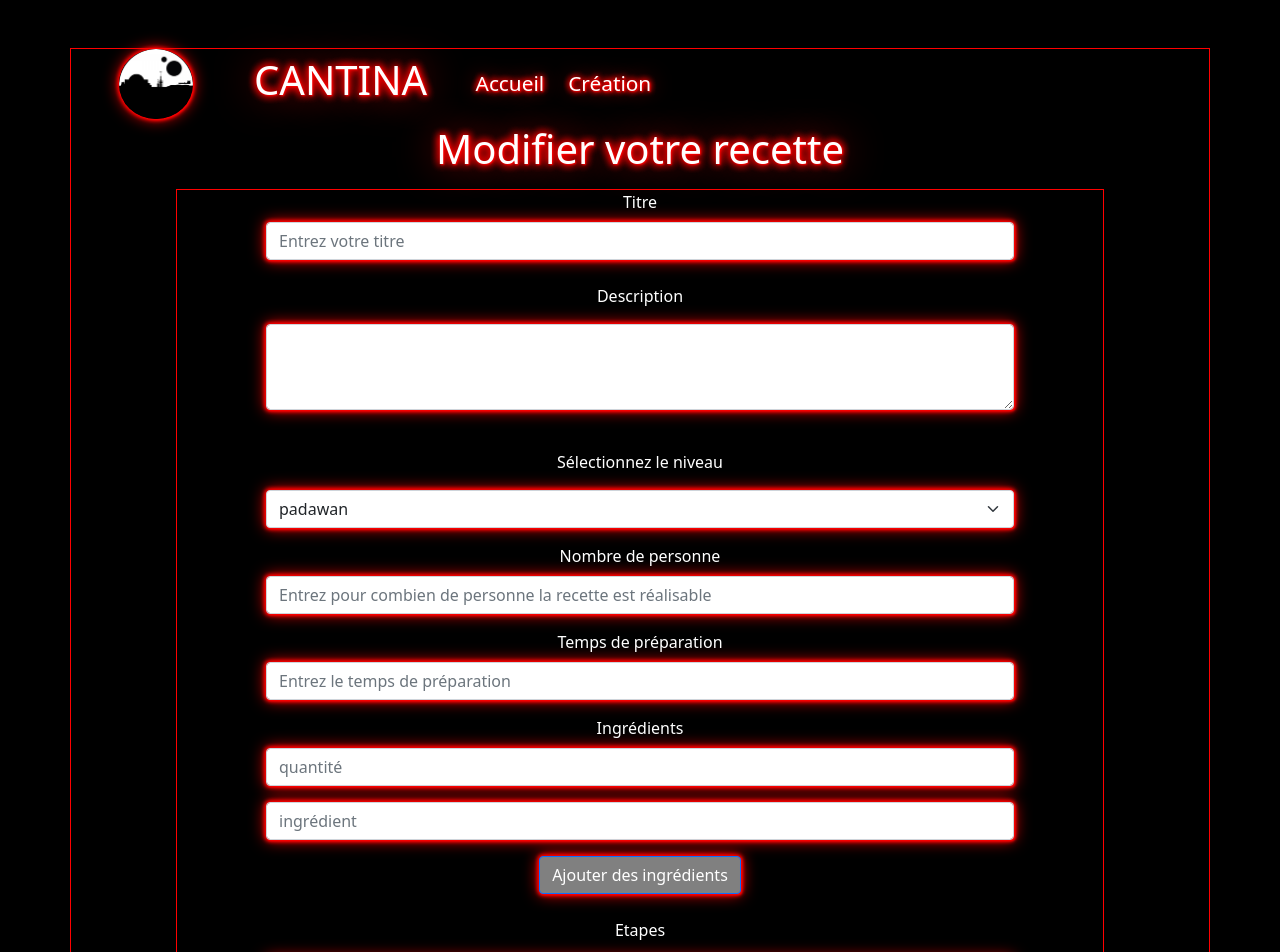
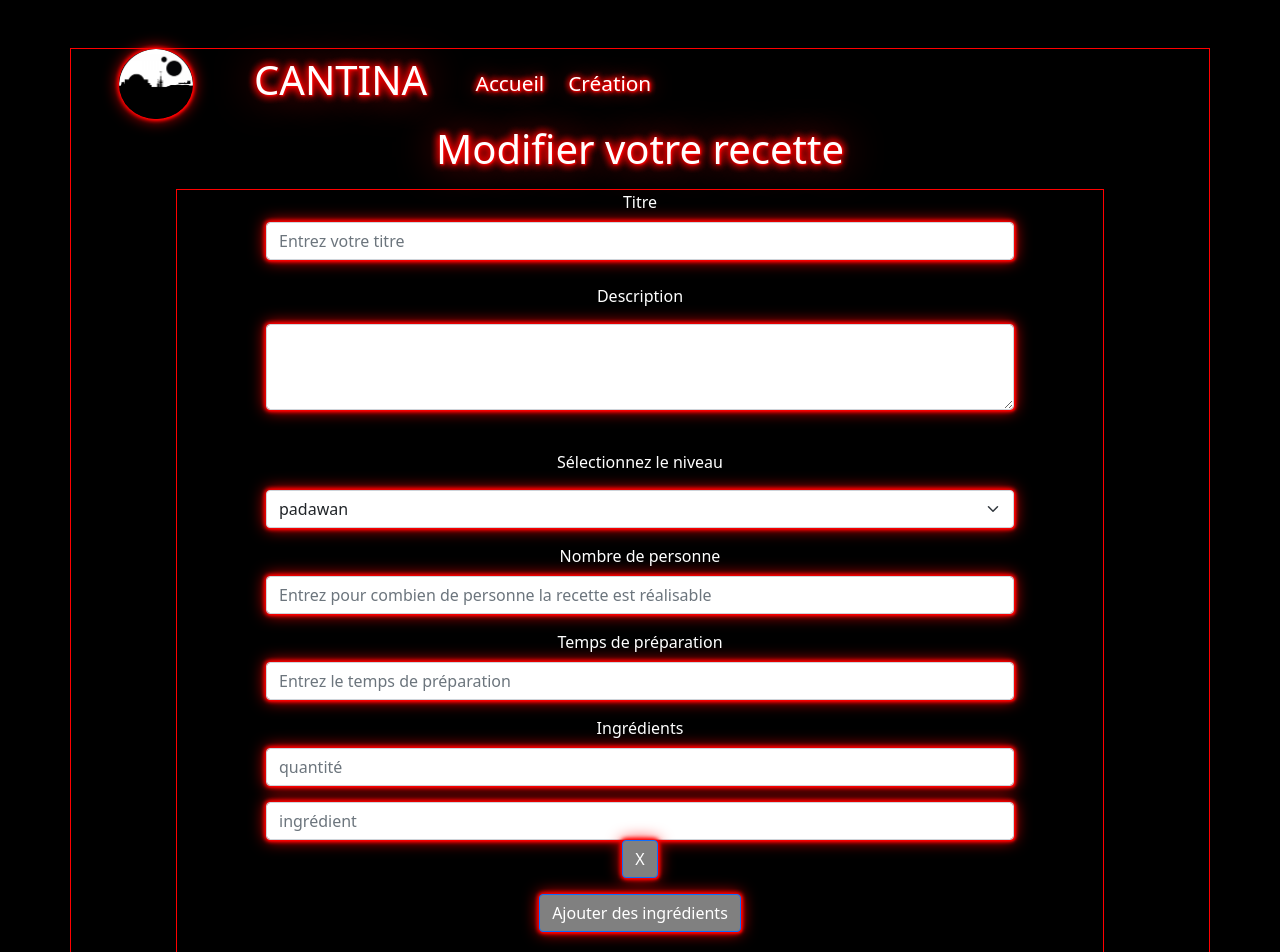
Before and after one commit to jonathan-gab/cantina, a React (Create React App) app in the folder Projet cantina/em-cantina-server/client/: page /new in a window 1280 px wide. Shown: the top 952 px of the page. Built offline with nearby package versions, Linux system fonts and the light colour scheme.

Commit message:
NouvelleRecette maj

```diff
--- a/Projet cantina/em-cantina-server/client/src/components/nouvelleRecette/NouvelleRecette.js
+++ b/Projet cantina/em-cantina-server/client/src/components/nouvelleRecette/NouvelleRecette.js
@@ -2,7 +2,7 @@ import React, { useState, useEffect } from "react";
 import { useParams } from "react-router-dom";
 import { Form, Button } from "react-bootstrap";
 
-function NouvelleRecette() {
+function NouvelleRecette() { //On défini la fonction NouvelleRecette qui comporte un objet contenant les paramètre vide du formulaire.
    const initChamps = {
     titre: "",
     description: "",
@@ -13,28 +13,28 @@ function NouvelleRecette() {
     etapes: [""],
     photo: "",
   };
-  const [recetteEnvoyee, setRecetteEnvoyee] = useState(initChamps);
+  const [recetteEnvoyee, setRecetteEnvoyee] = useState(initChamps); // Constante qui va récupérer ce qu'on écrit dans le formuaire et qui va être envoyé au serveur entant que nouvelle recette.
 
 
-  const [error, setError] = useState(null);
+  const [error, setError] = useState(null);// Constante qui va gérer les erreurs, et les afficher
 
 
 
-  const handleForm = (e, index = null, value = null) => {
-    if (e.target.id == "personnes" || e.target.id == "tempsPreparation") {
+  const handleForm = (e, index = null, value = null) => {// Méthode qui va permettre de détecter et gerer toutes les intéractions de l'utilisateur avec le formulaire afin de définir notre objet recette.
+    if (e.target.id == "personnes" || e.target.id == "tempsPreparation") { // Si l'utilisateur remplit les champs personnes et tempsPreparation...
       setRecetteEnvoyee({
         ...recetteEnvoyee,
-        [e.target.id]: Number(e.target.value),
+        [e.target.id]: Number(e.target.value),// ...on transforme la valeur renseigné par l'utilisateur en int
       });
-    } else if (e.target.id == "quantite" && index != null) {
-      const nouvelleValeur = recetteEnvoyee;
-      nouvelleValeur.ingredients[index][0] = e.target.value;
-      setRecetteEnvoyee({ nouvelleValeur });
-    } else if (e.target.id == "ingredient" && index != null) {
+    } else if (e.target.id == "quantite" && index != null) {// Si l'utilisateur rempli les champs quantite du tableau d'ingrédient...
+      const nouvelleValeur = recetteEnvoyee;//..on crée une constante local (Temporaire)...
+      nouvelleValeur.ingredients[index][0] = e.target.value;//...on intègre l'information renseigné par l'utilisateur (dans ce cas ci, c'est la quantité de l'ingrédient que l'on cherche à renseigner)...
+      setRecetteEnvoyee({ nouvelleValeur });//...et on met à jour la recette
+    } else if (e.target.id == "ingredient" && index != null) {// Ici le principe est le même mais concerne le champs ingredient
       const nouvelleValeur = recetteEnvoyee;
       nouvelleValeur.ingredients[index][1] = e.target.value;
       setRecetteEnvoyee({ nouvelleValeur });
-    } else if (e.target.id == "etape" && index != null) {
+    } else if (e.target.id == "etape" && index != null) {// Ici le principe est le même mais concerne le champs etape
       const nouvelleValeur = recetteEnvoyee;
       nouvelleValeur.etapes[index] = e.target.value;
       setRecetteEnvoyee({ nouvelleValeur });
@@ -46,44 +46,44 @@ function NouvelleRecette() {
     }
   };
 
-  const ajoutChamps = (nomId) => {
-    if (nomId == "ingrédient") {
-      const champsIngredient = recetteEnvoyee.ingredients;
-      champsIngredient.push(["", ""]);
+  const ajoutChamps = (nomId) => {// Permet d'ajouter un ingrédient en plus ou une étape en plus
+    if (nomId == "ingrédient") {// Si l'utilisateur souhaite ajouter un ingrédient...
+      const champsIngredient = recetteEnvoyee.ingredients;//...On crée une variable locale (temporaire) qui va stoker notre liste actuelle des ingrédients
+      champsIngredient.push(["", ""]);//On ajoute une place dans notre tableau d'ingrédient
+      setRecetteEnvoyee({
+        ...recetteEnvoyee,//on modifie notre recette sans impacté les autres variables
+        [recetteEnvoyee.ingredients]: champsIngredient,//on met à jour notre recette avec le nouvel ingrédient ajouté
+      });
+    } else if (nomId == "étape") {// Ici le principe est le même mais avec le champs etape
+      const champsEtape = recetteEnvoyee.etapes;
+      champsEtape.push("");
       setRecetteEnvoyee({
         ...recetteEnvoyee,
-        [recetteEnvoyee.ingredient]: champsIngredient,
-      });
-    } else if (nomId == "étape") {
-      const champsIngredient = recetteEnvoyee.ingredients;
-      champsIngredient.push("");
-      setRecetteEnvoyee({
-        ...champsIngredient,
-        [champsIngredient.etapes]: champsIngredient,
+        [recetteEnvoyee.etapes]: champsEtape,
       });
     }
   };
-  const suppChamps = (nomId, i) => {
+  const suppChamps = (nomId, i) => {// Permet de supprimer une recette
     if (nomId == "ingrédient") {
       const champsIngredient = recetteEnvoyee.ingredients;
-      champsIngredient.splice(i, 1);
+      champsIngredient.splice(i, 1);// Splice est une méthode pour les tableau qui permet de supprimer un élémentà la place i, le 1 permet de dire que l'on veut enlever seulement un élément.
       setRecetteEnvoyee({
         ...recetteEnvoyee,
-        [recetteEnvoyee.ingredient]: champsIngredient,
+        [recetteEnvoyee.ingredients]: champsIngredient,
       });
-    } else if (nomId == "étape") {
-      const champsIngredient = recetteEnvoyee.ingredients;
-      champsIngredient.splice(i, 1);
+    } else if (nomId == "étape") {// Ici le principe est le même mais avec le champs etape
+      const champsEtape = recetteEnvoyee.etapes;
+      champsEtape.splice(i, 1);
       setRecetteEnvoyee({
-        ...champsIngredient,
-        [champsIngredient.etapes]: champsIngredient,
+        ...recetteEnvoyee,
+        [recetteEnvoyee.etapes]: champsEtape,
       });
     }
   };
 
-  function onValidateForm() {
-    const options = {
-      method: "POST",
+  function onValidateForm() {// Cette méthode est utilisé quand un utilisateur valide la création d'une recette, elle permet de l'envoyer au serveur.
+    const options = {// la constante option permet de custommiser notre requette
+      method: "POST",//on spécifit la méthode à employer en l'occurence elle permet d'envoyer (créer) une donnée au serveur.
       headers: {
         Accept: "application/json",
         "Content-Type": "application/json",
@@ -94,11 +94,11 @@ function NouvelleRecette() {
       .then((res) => res.json())
       .then(
         (result) => {
-          console.log("er", result);
+          console.log("er", result);//Ici on récupère la réponse du serveur
         },
         (error) => {
            setError(error);
-           console.log(error);
+           console.log(error);// Ici on récupère une potentiel erreur, si on a une erreur alors c'est ici qu'on la récupère.
         }
       );
   }
@@ -168,12 +168,12 @@ function NouvelleRecette() {
 
                   <Form.Group className="mb-3" controlId="ingrédients">
                     <Form.Label className="text-white ">Ingrédients</Form.Label>
-                    {recetteEnvoyee.ingredients.map((value, index) => (
+                    {recetteEnvoyee.ingredients.map((value, index) => (// On parcour le tableau d'ingrédient et on affiche les champs lié aux ingrédients ( et leur nombre).
                       <div key={index}>
                         <Form.Group
                           className="mb-3"
                           controlId="quantité"
-                          onChange={(e) => handleForm(e, index, value)}
+                          onChange={(e) => handleForm(e, index, value)}//Permet de détecter quand l'utilisateur remplit une information par rapport à l'ingrédient et l'index renseigne sur la place de l'ingrédient dans le tableau d'ingrédient
                         >
                           <Form.Control
                             type="text"
@@ -190,12 +190,15 @@ function NouvelleRecette() {
                             type="text"
                             placeholder="ingrédient"
                           />
+                            <Button onClick={() => suppChamps("ingrédient", index)}>
+                            X
+                          </Button>
                         </Form.Group>
                       </div>
                     ))}
                   </Form.Group>
                   <Button
-                    onClick={() => ajoutChamps("ingrédient")}
+                    onClick={() => ajoutChamps("ingrédient")}// Bouton qui permet d'éxecuter la fonction ajoutChamps ( qui, par concéquent ajoute un champs ingrédient).
                     variant="primary"
                   >
                     Ajouter des ingrédients
@@ -205,17 +208,18 @@ function NouvelleRecette() {
                     <Form.Label className="py-2 pt-4 text-white ">
                       Etapes
                     </Form.Label>
-                    {recetteEnvoyee.etapes.map((value, index) => (
+                    {recetteEnvoyee.etapes.map((value, index) => ( // On parcour le tableau d'ingrédient et on affiche les champs lié aux étapes.
                       <div>
                         <Form.Group
                           className=""
                           controlId="etape"
-                          onChange={(e) => handleForm(e, index, value)}
+                          onChange={(e) => handleForm(e, index, value)} //Permet de détecter quand l'utilisateur remplit une information par rapport à l'etape et l'index renseigne sur la place de l'étape dans le tableau d'ingrédient
                         >
                           <Form.Control
                             type="text"
                             placeholder="Entrez votre image"
                           />
+                          {/* Bouton qui va exécuter la fonction suppChamps (qui va donc supprimer un champs étape) */}
                           <Button onClick={() => suppChamps("étape", index)}>
                             X
                           </Button>
@@ -223,7 +227,7 @@ function NouvelleRecette() {
                       </div>
                     ))}
                     <Button
-                      onClick={() => ajoutChamps("étape")}
+                      onClick={() => ajoutChamps("étape")}//Ajoute au clique un champ étape
                       variant="primary"
                     >
                       Ajouter des étapes
@@ -238,7 +242,7 @@ function NouvelleRecette() {
                     />
                   </Form.Group>
 
-                    <Button onClick={onValidateForm}>Ajouter</Button>
+                  <Button onClick={onValidateForm}>Ajouter</Button> {/*Bouton qui permet d'ajouter une recette à la base de donnée du serveur*/}
 
                 </Form>
               </div>
```
